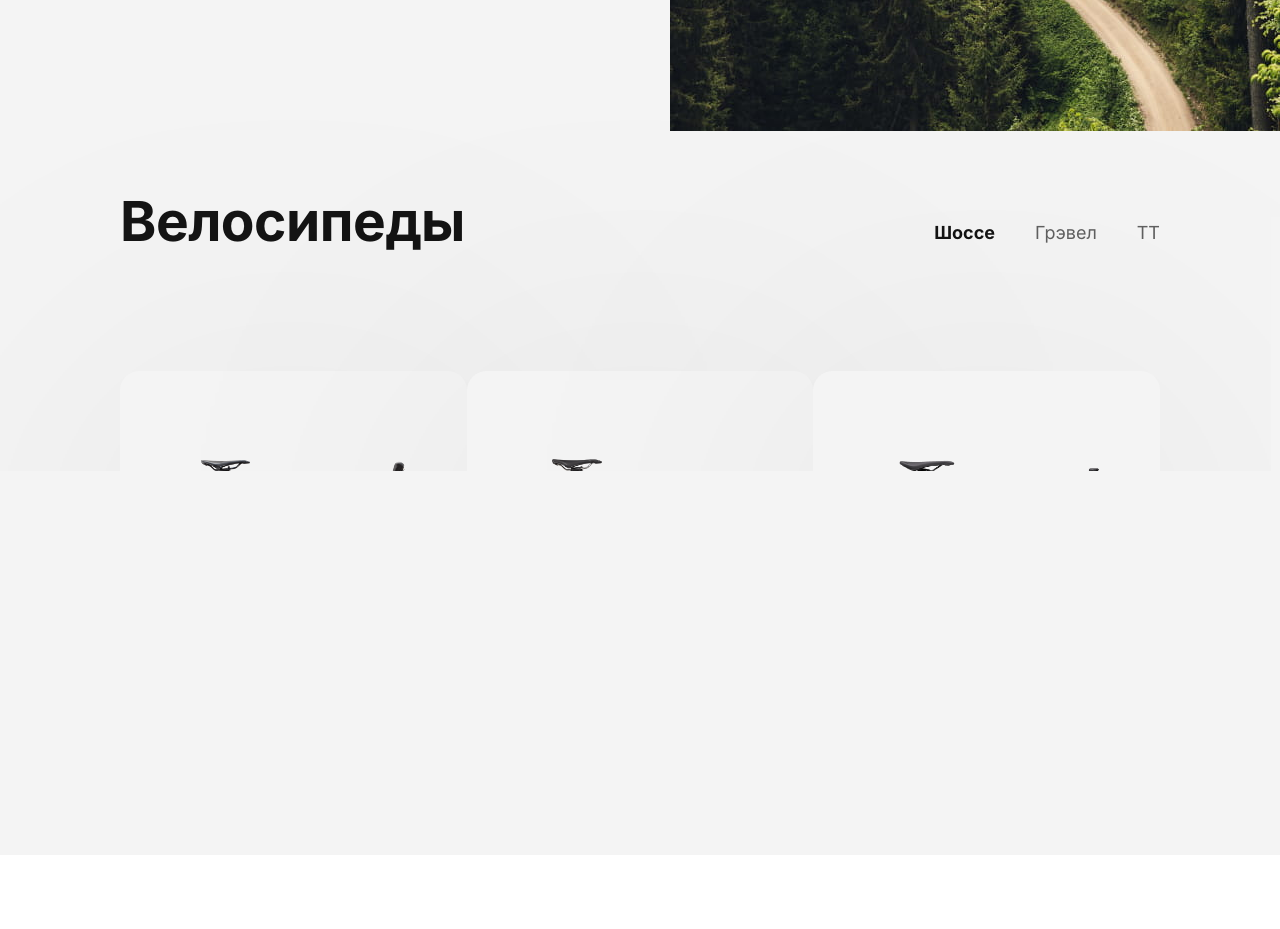
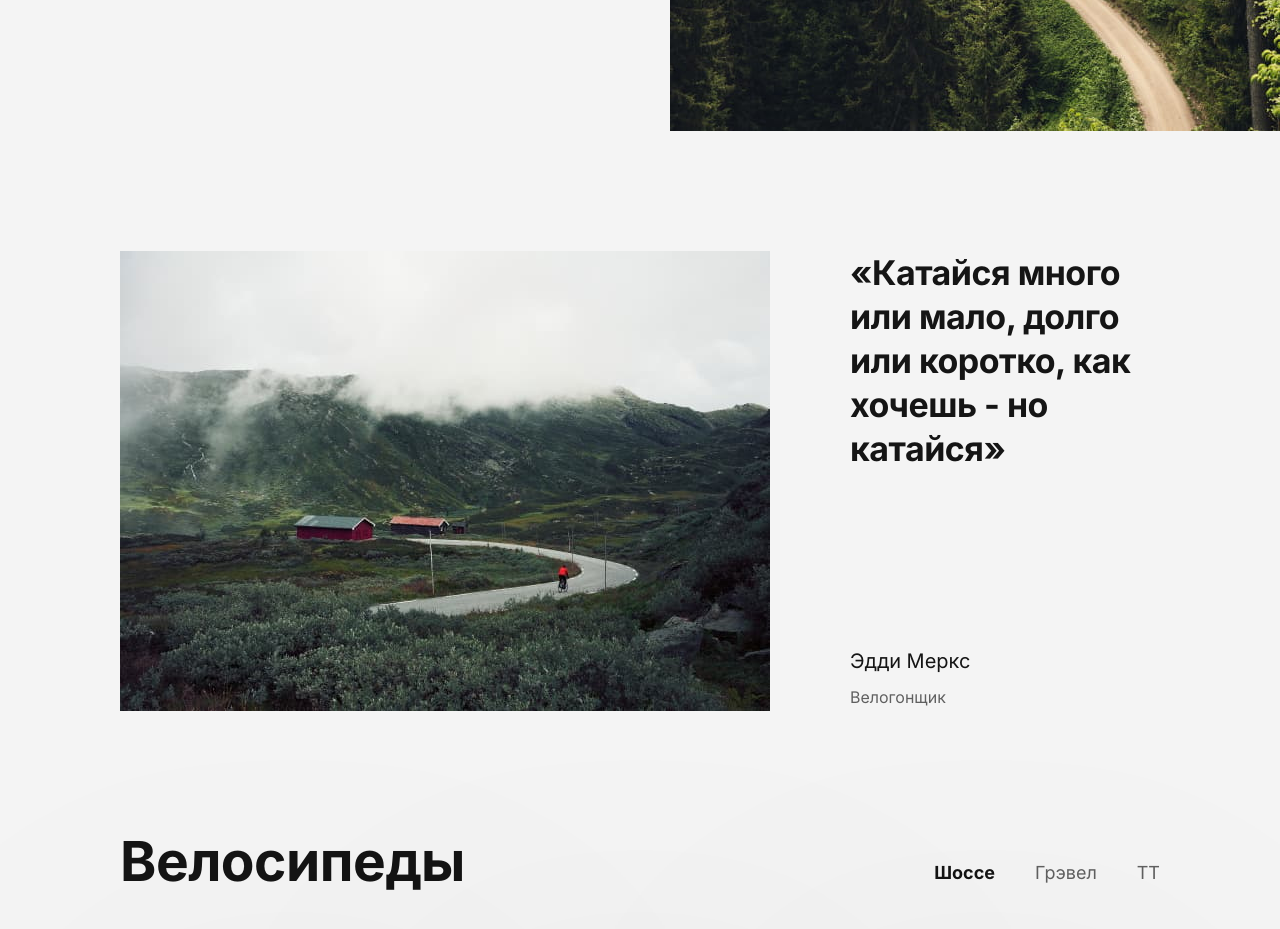
Before and after one commit to Encors/Competitive_minmax, a plain HTML site: page index.html in a window 1280 px wide. Shown: the part 800-1729 px from the top of the page. Before the commit the page ends 1655 px from the top, so only its background shows below. Drawn offline with Linux system fonts and the light colour scheme.

Commit message:
блок eddi-merks

```diff
--- /dev/null
+++ b/blocks/eddi-merks/__author/eddi-merks__author.css
@@ -0,0 +1,3 @@
+.eddi-merks__author{
+
+}
--- /dev/null
+++ b/blocks/eddi-merks/__img/eddi-merks__img.css
@@ -0,0 +1,4 @@
+.eddi-merks__img{
+    max-width: 650px;
+    width: 100%;
+}
--- /dev/null
+++ b/blocks/eddi-merks/__name/eddi-merks__name.css
@@ -0,0 +1,9 @@
+.eddi-merks__name{
+    font-family: 'Inter';
+    font-style: normal;
+    font-weight: 500;
+    font-size: 20px;
+    line-height: 32px;
+    color: #151515;
+    margin: 0 0 6px;
+}
--- /dev/null
+++ b/blocks/eddi-merks/__profession/eddi-merks__profession.css
@@ -0,0 +1,10 @@
+.eddi-merks__profession{
+    font-family: 'Inter';
+    font-style: normal;
+    font-weight: 400;
+    font-size: 16px;
+    line-height: 28px;
+    color: #222222;
+    opacity: 0.7;
+    margin: 0;
+}
--- /dev/null
+++ b/blocks/eddi-merks/__quote/eddi-merks__quote.css
@@ -0,0 +1,5 @@
+.eddi-merks__quote{
+    display: flex;
+    flex-direction: column;
+    justify-content: space-between;
+}
--- /dev/null
+++ b/blocks/eddi-merks/__title/eddi-merks__title.css
@@ -0,0 +1,10 @@
+.eddi-merks__title{
+    font-family: 'Inter';
+    font-style: normal;
+    font-weight: 600;
+    font-size: 34px;
+    line-height: 44px;
+    letter-spacing: -0.5px;
+    color: #151515;
+    margin: 0;
+}
--- /dev/null
+++ b/blocks/eddi-merks/eddi-merks.css
@@ -0,0 +1,7 @@
+.eddi-merks{
+    display: flex;
+    column-gap: 80px;
+    padding: 120px 0 60px;
+    margin: 0 120px;
+    width: calc(100% - 120px *2);
+}
--- a/index.html
+++ b/index.html
@@ -30,6 +30,16 @@
           </div>
           <img src="images/route__img.jpg" alt="Маршрут через лес и горы" class="route__img">
         </section>
+        <article class="eddi-merks">
+          <img src="images/eddi__merks.jpg" alt="Дорога в горах" class="eddi-merks__img">
+          <div class="eddi-merks__quote">
+            <h3 class="eddi-merks__title">«Катайся много или мало, долго или коротко, как хочешь - но катайся»</h3>
+            <div class="eddi-merks__author">
+              <p class="eddi-merks__name">Эдди Меркс</p>
+              <p class="eddi-merks__profession">Велогонщик</p>
+            </div>
+          </div>
+        </article>
         <!-- Блок с велосипедами -->
         <section class="bikes">
           <div class="bikes__header">
--- a/pages/index.css
+++ b/pages/index.css
@@ -16,6 +16,13 @@
 @import url(../blocks/route/__btn/route__btn.css);
 @import url(../blocks/route/__btn-text/route__btn-text.css);
 @import url(../blocks/route/__img/route__img.css);
+@import url(../blocks/eddi-merks/eddi-merks.css);
+@import url(../blocks/eddi-merks/__author/eddi-merks__author.css);
+@import url(../blocks/eddi-merks/__img/eddi-merks__img.css);
+@import url(../blocks/eddi-merks/__name/eddi-merks__name.css);
+@import url(../blocks/eddi-merks/__title/eddi-merks__title.css);
+@import url(../blocks/eddi-merks/__profession/eddi-merks__profession.css);
+@import url(../blocks/eddi-merks/__quote/eddi-merks__quote.css);
 @import url(../blocks/link/link.css); /* Можно использовать этот микс для всех ссылок в проекте (настроить по желанию)*/
 @import url(../blocks/link/_active/link_active.css);
 @import url(../blocks/link/_inactive/link_inactive.css);
```
Also changed, not shown: images/eddi__merks.jpg (added).
